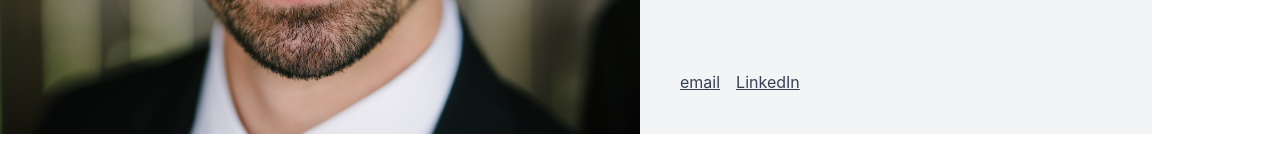
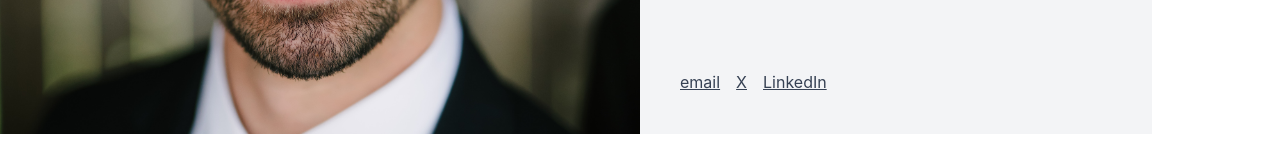
Before and after one commit to PatrickAuld/patrickauld.com, a Next.js app: page / in a window 1280 px wide. Shown: the part 586-746 px from the top of the page. Built offline with nearby package versions, Linux system fonts and the light colour scheme.

Commit message:
Restore X link
Add X link back on homepage footer.

```diff
--- a/pages/index.tsx
+++ b/pages/index.tsx
@@ -48,8 +48,20 @@ export default function Home() {
               <footer className="pt-6 text-base text-gray-700 dark:text-gray-300">
                 <div className="inline-flex items-center gap-4">
                   <a className="underline" href="mailto:patrick+homepage@patrickauld.com">email</a>
-
-                  <a className="underline" href="https://www.linkedin.com/in/patrickauld" aria-label="Patrick Auld on LinkedIn">LinkedIn</a>
+                  <a
+                    className="underline"
+                    href="https://x.com/patrickauld"
+                    aria-label="Patrick Auld on X/Twitter"
+                  >
+                    X
+                  </a>
+                  <a
+                    className="underline"
+                    href="https://www.linkedin.com/in/patrickauld"
+                    aria-label="Patrick Auld on LinkedIn"
+                  >
+                    LinkedIn
+                  </a>
                 </div>
               </footer>
             </div>
```
